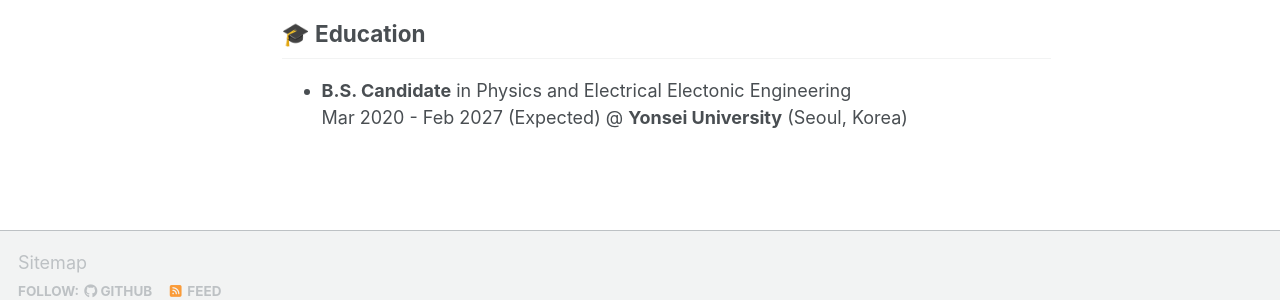
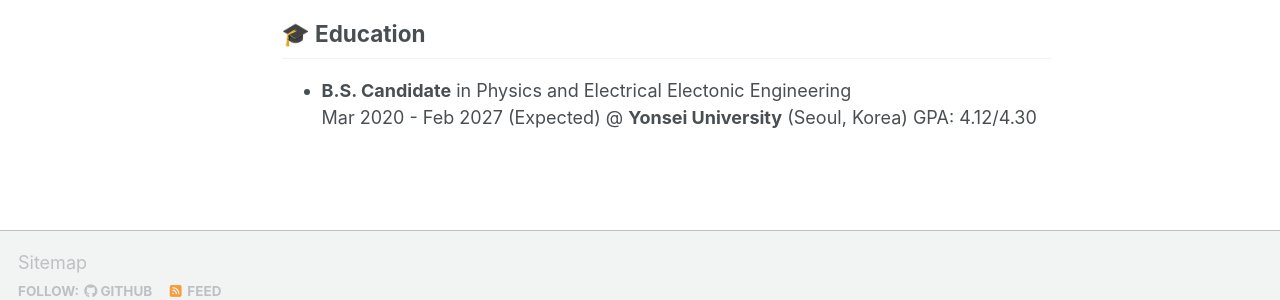
Before and after one commit to jnhnbn01/jnhnbn01.github.io, a Jekyll site: the page built from _pages/about.md, in a window 1280 px wide and 1179 px high. Shown: the part 811-1111 px from the top of the window. Built offline with Jekyll 4.4.1, drawn with Linux system fonts in a browser that asks for light colours; a script bundle is joined from its source files by our own code; library files that are not in the unit come from our copies.

Commit message:
about.md 업데이트

```diff
--- a/_pages/about.md
+++ b/_pages/about.md
@@ -25,4 +25,5 @@ In particular, my current interests include the following topics:
 
 ## 🎓 Education
 - **B.S. Candidate** in Physics and Electrical Electonic Engineering<br>
-   Mar 2020 - Feb 2027 (Expected) @ **Yonsei University** (Seoul, Korea)
+	Mar 2020 - Feb 2027 (Expected) @ **Yonsei University** (Seoul, Korea)
+	GPA: 4.12/4.30
```
